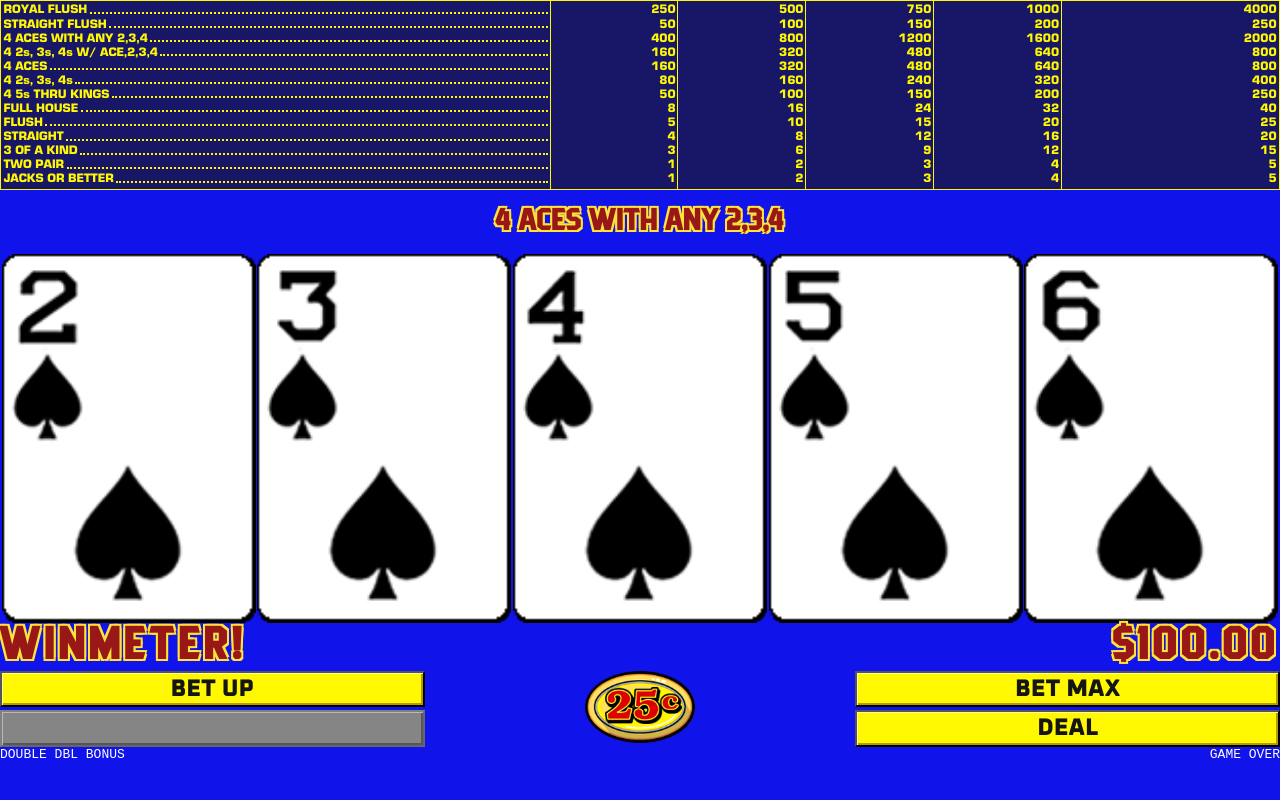
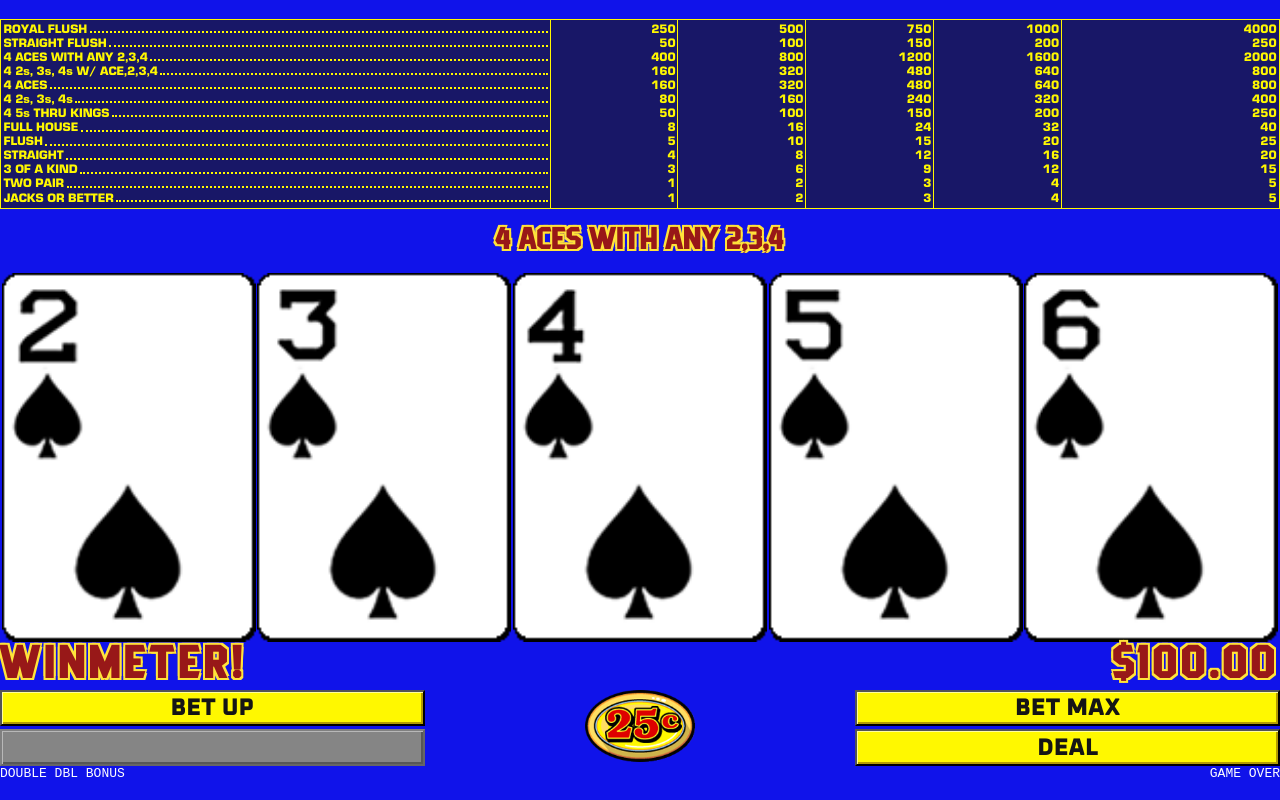
Before and after one commit to watkins-joe/gameking, a React (Vite) app: page / in a window 1280 px wide. Built offline with nearby package versions, Linux system fonts and the light colour scheme.

Commit message:
add more css modifications

```diff
--- a/src/components/ui/Main/Main.scss
+++ b/src/components/ui/Main/Main.scss
@@ -1,3 +1,10 @@
+.main-container {
+  display: flex;
+  flex-direction: column;
+  justify-content: center;
+  height: 100%;
+}
+
 #meters {
   display: flex;
   justify-content: space-between;
--- a/src/components/ui/Main/Main.tsx
+++ b/src/components/ui/Main/Main.tsx
@@ -15,7 +15,7 @@ function Main() {
     setIsCreditsMode((prevState) => !prevState);
   }
   return (
-    <div>
+    <div className="main-container">
       <Paytable />
       <HandTitle title={"4 ACES WITH ANY 2,3,4"} />
       <Hand />
```
